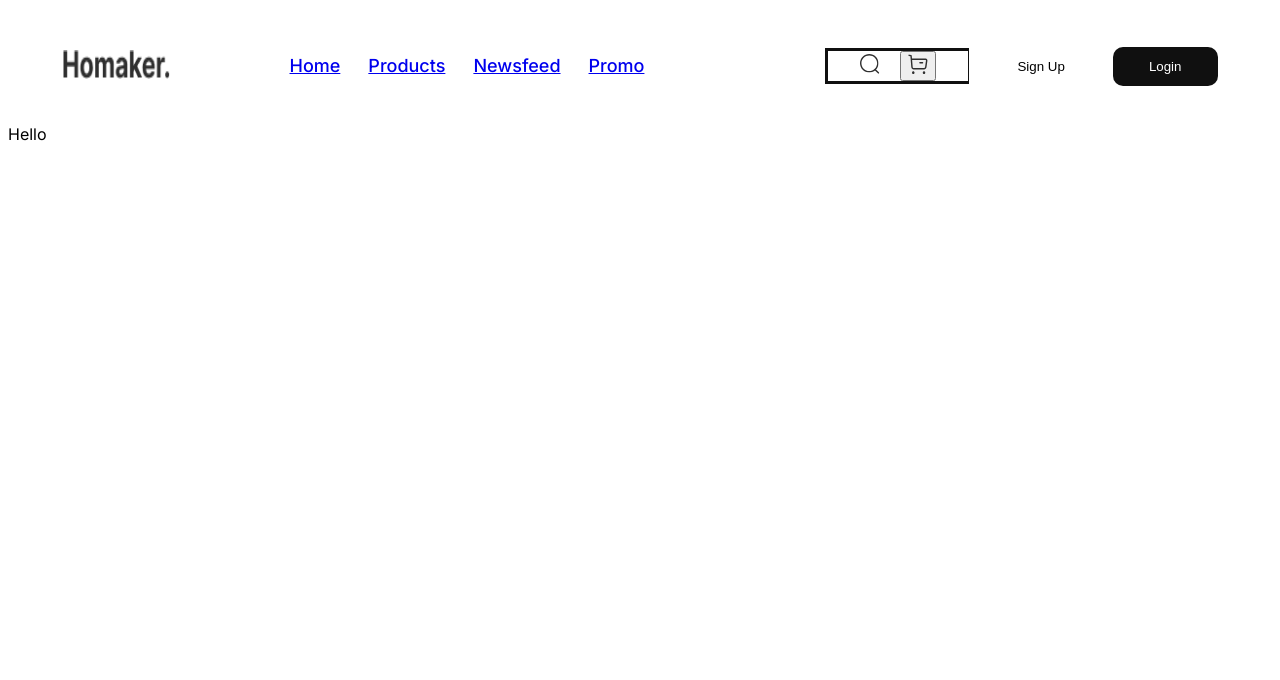
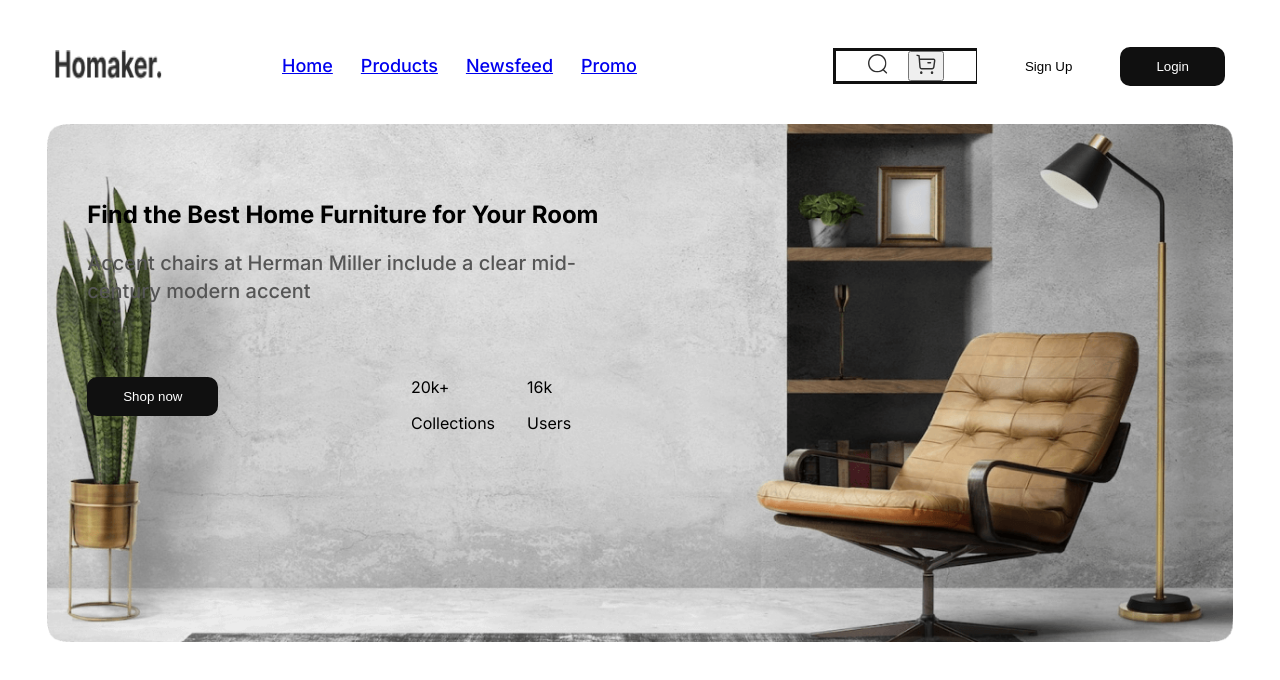
Before and after one commit to harzeezco/Kursiku, a Next.js app: page / in a window 1280 px wide. Shown: the top 680 px of the page. Built offline with nearby package versions, Linux system fonts and the light colour scheme.

Commit message:
implement the bg-image and the hero-content

```diff
--- /dev/null
+++ b/app/(root)/(home)/page.tsx
@@ -0,0 +1,12 @@
+import Hero from '@/components/home/hero';
+import React from 'react';
+
+function Home() {
+  return (
+    <main>
+      <Hero />
+    </main>
+  );
+}
+
+export default Home;
--- a/app/page.tsx
+++ /dev/null
@@ -1,5 +0,0 @@
-import React from 'react';
-
-export default function Home() {
-  return <main className=''>Hello</main>;
-}
--- a/app/styles/globals.css
+++ b/app/styles/globals.css
@@ -1,2 +1,25 @@
 @tailwind utilities;
 @import url('../styles/theme.css');
+
+@layer utilities {
+  .container {
+    @apply px-6 mx-auto max-w-[1170px];
+  }
+
+  .home-hero-bg {
+    background-image: url('/png/home/home-desktop.png');
+    width: 90%;
+    min-height: 100vh;
+    background-repeat: no-repeat;
+    background-size: contain;
+  }
+}
+
+@media (max-width: 768px) {
+  .home-hero-bg {
+    background-image: url('/png/home/home-mobile.png');
+    width: 90%;
+    background-repeat: no-repeat;
+    background-size: contain;
+  }
+}
--- a/app/styles/theme.css
+++ b/app/styles/theme.css
@@ -4,7 +4,7 @@
 
 @layer utilities {
   .h1-bold {
-    @apply font-bold text-[28px] md:text-[56px] md:leading-[67.2px] leading-[33.3px] text-black;
+    @apply font-bold text-[28px] md:text-[56px] md:leading-[57.2px] leading-[33.3px] text-dark-300;
   }
 
   .h1-medium {
--- a/components/header/index.tsx
+++ b/components/header/index.tsx
@@ -1,13 +1,14 @@
 import React from 'react';
 import Image from 'next/image';
-import Link from 'next/link';
+
 import Logo from '../shared/logo';
 import Nav from './nav';
-import Button from '../shared/button';
+
+import OtherMenu from './other-menu';
 
 function Header() {
   return (
-    <header className='mx-auto flex max-w-[1155px] items-center justify-between px-6 py-7'>
+    <header className='container flex  items-center justify-between py-7'>
       <div className='flex items-center gap-x-10 max-md:hidden lg:gap-x-20'>
         <Logo />
         <Nav />
@@ -17,27 +18,7 @@ function Header() {
         <Image src='/svg/menu.svg' alt='menu' width={27} height={27} />
       </button>
 
-      <div className='flex items-center gap-3'>
-        <div className='flex items-center gap-5 border-r-[1.5px] border-solid border-dark-600 px-8'>
-          <Link href='/search'>
-            <Image
-              src='/svg/search.svg'
-              alt='search'
-              width={20.23}
-              height={20.26}
-            />
-          </Link>
-          <button type='button'>
-            <Image src='/svg/cart.svg' alt='search' width={20} height={20.26} />
-          </button>
-        </div>
-        <div className='flex items-center gap-3'>
-          <Button variant='sign-up' className='hidden lg:inline-block'>
-            Sign Up
-          </Button>
-          <Button variant='primary'>Login</Button>
-        </div>
-      </div>
+      <OtherMenu />
     </header>
   );
 }
--- /dev/null
+++ b/components/header/other-menu/index.tsx
@@ -0,0 +1,32 @@
+import Button from '@/components/shared/button';
+import Image from 'next/image';
+import Link from 'next/link';
+import React from 'react';
+
+function OtherMenu() {
+  return (
+    <div className='flex items-center gap-3'>
+      <div className='flex items-center gap-5 border-r-[1.5px] border-solid border-dark-600 px-8'>
+        <Link href='/search'>
+          <Image
+            src='/svg/search.svg'
+            alt='search'
+            width={20.23}
+            height={20.26}
+          />
+        </Link>
+        <button type='button'>
+          <Image src='/svg/cart.svg' alt='search' width={20} height={20.26} />
+        </button>
+      </div>
+      <div className='flex items-center gap-3'>
+        <Button variant='sign-up' className='hidden lg:inline-block'>
+          Sign Up
+        </Button>
+        <Button variant='primary'>Login</Button>
+      </div>
+    </div>
+  );
+}
+
+export default OtherMenu;
--- /dev/null
+++ b/components/home/hero/index.tsx
@@ -0,0 +1,34 @@
+import Button from '@/components/shared/button';
+import React from 'react';
+
+function Hero() {
+  return (
+    <section className='home-hero-bg container relative mb-10'>
+      <div className='hero-img relative max-w-lg py-14 pb-32 lg:translate-x-1/4 lg:pl-4'>
+        <h1 className='h1-bold mb-5'>
+          Find the Best Home Furniture for Your Room
+        </h1>
+        <p className='text-xl font-medium text-dark-200 lg:pr-4'>
+          Accent chairs at Herman Miller include a clear mid-century modern
+          accent
+        </p>
+        <div className='mt-14 flex items-center justify-between mr-7'>
+          <Button variant='primary'>Shop now</Button>
+
+          <div className='flex items-center gap-8'>
+            <div>
+              <p>20k+</p>
+              <span>Collections</span>
+            </div>
+            <div>
+              <p>16k</p>
+              <span>Users</span>
+            </div>
+          </div>
+        </div>
+      </div>
+    </section>
+  );
+}
+
+export default Hero;
--- a/tailwind.config.ts
+++ b/tailwind.config.ts
@@ -10,6 +10,8 @@ const config: Config = {
     extend: {
       colors: {
         dark: {
+          200: '#555555',
+          300: '#363636',
           400: '#222',
           500: '#2F2F2F',
           600: '#101010',
```
